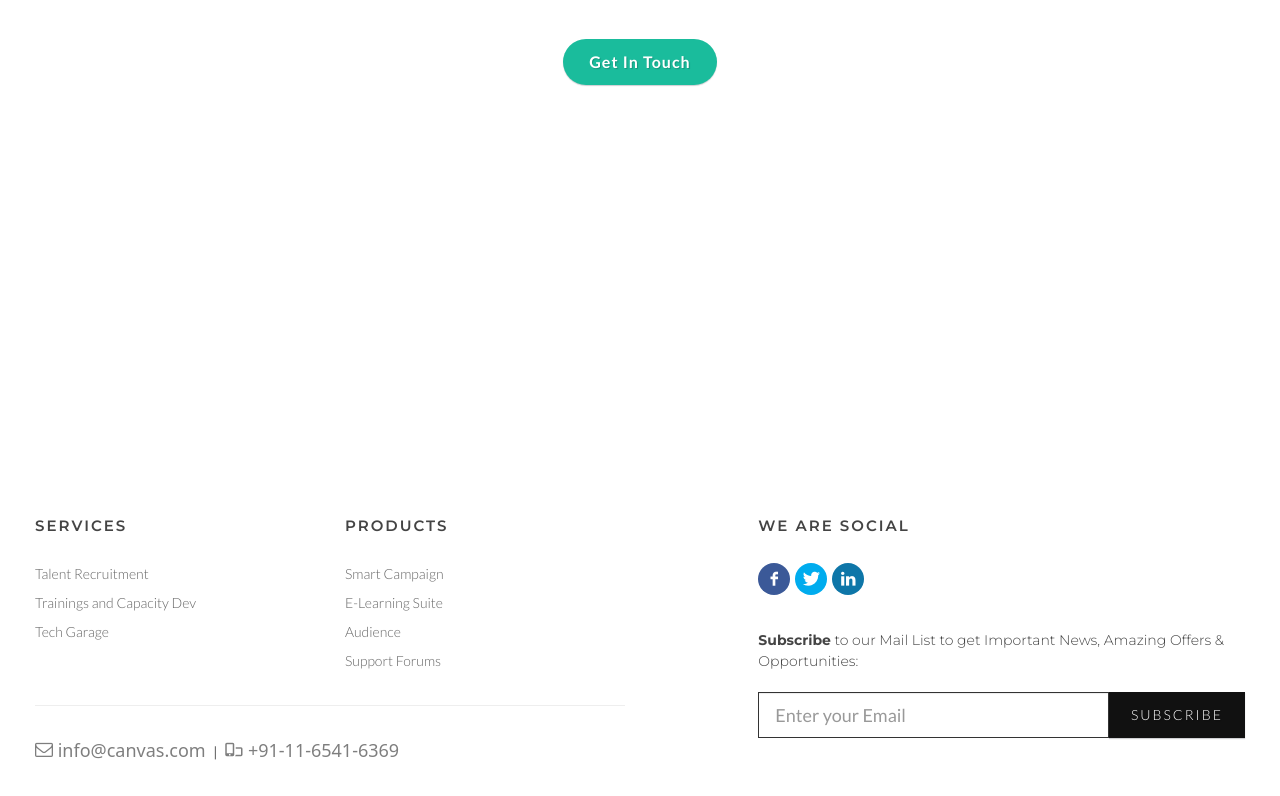
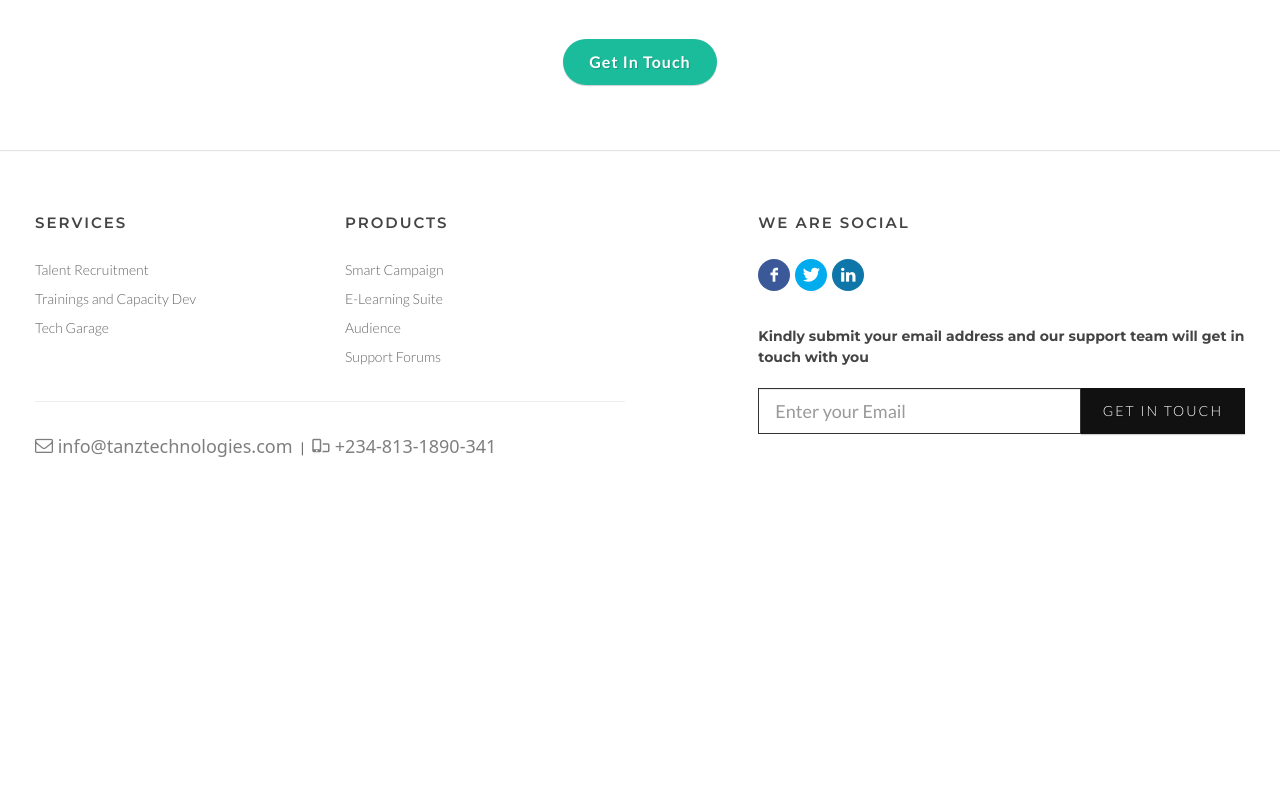
Before and after one commit to kennyadenat/tanz, an Angular app: page / in a window 1280 px wide. Shown: the part 4393-5189 px from the top of the page. After the commit the page ends 4953 px from the top, so only its background shows below. Built offline with nearby package versions, Linux system fonts and the light colour scheme.

Commit message:
updated get in touch

```diff
--- a/angular.json
+++ b/angular.json
@@ -20,7 +20,7 @@
             "tsConfig": "tsconfig.app.json",
             "aot": false,
             "assets": [
-              "src/favicon.ico",
+              "src/favicon.png",
               "src/assets"
             ],
             "styles": [
@@ -82,7 +82,7 @@
             "tsConfig": "tsconfig.spec.json",
             "karmaConfig": "karma.conf.js",
             "assets": [
-              "src/favicon.ico",
+              "src/favicon.png",
               "src/assets"
             ],
             "styles": [
--- a/src/index.html
+++ b/src/index.html
@@ -54,7 +54,7 @@
   <link rel="stylesheet" href="/assets/css/responsive.css" type="text/css" />
   <meta name="viewport" content="width=device-width, initial-scale=1" />
 
-  <link rel='icon' href='kenny.svg' type='image/x-svg' />
+  <link rel='icon' href='favicon.png' type='image/x-png' />
 
   <style>
     #header:not(.sticky-header) #logo a {
@@ -466,12 +466,33 @@
 
             <h3 class="ls1 t400" style="font-size: 32px;">Trusted by <span>30+</span> Industry Partners &amp; Clients
               worldwide</h3>
-            <!-- <a href="#modal-login" data-lightbox="inline" class="button button-large button-black capitalize"
-              style="border-radius: 23px;">Login Now</a> -->
-            <a href="#" data-scrollto="#section-pricing" data-easing="easeInOutExpo" data-speed="1250" data-offset="160"
-              class="button button-large capitalize" style="border-radius: 23px;">Get in Touch</a>
 
-            <div class="clear bottommargin"></div>
+            <a class="button button-large capitalize" style="border-radius: 23px;">Get in Touch</a>
+          </div>
+        </div>
+
+        <div class="section notopmargin footer-stick"
+          style="padding: 10px 0; background-color: #F8FAFB; border-top: 1px solid #E5E5E5;">
+          <div class="container clearfix">
+
+            <div class="row clearfix">
+              <div class="col-md-4">
+                <div class="app-footer-features"><i class="icon-line2-globe-alt"></i>
+                  <h5 class="font-body"><a href="#">Free Taining</a><span> &amp; 24-hour coverage</span></h5>
+                </div>
+              </div>
+              <div class="col-md-4">
+                <div class="app-footer-features"><i class="icon-line2-notebook"></i>
+                  <h5 class="font-body"><a href="#">99.99% Uptime</a><span> the last 12 months</span></h5>
+                </div>
+              </div>
+              <div class="col-md-4">
+                <div class="app-footer-features"><i class="icon-line2-lock"></i>
+                  <h5 class="font-body"><span>Serious about</span> <a href="#">Security</a> <span>&amp;</span> <a
+                      href="#">Privacy</a></h5>
+                </div>
+              </div>
+            </div>
 
           </div>
         </div>
@@ -609,8 +630,8 @@
             <div class="line line-sm"></div>
 
             <div class="copy-link"><a href="mailto:noreply@canvas.com"><i class="icon-envelope2"></i>
-                info@canvas.com</a> <span class="middot"> | </span> <a href="tel:+91-11-6541-6369"><i
-                  class="icon-phone-portrait"></i> +91-11-6541-6369</a> </div>
+                info@tanztechnologies.com</a> <span class="middot"> | </span> <a href="tel:+234-813-1890-341"><i
+                  class="icon-phone-portrait"></i> +234-813-1890-341</a> </div>
 
           </div>
 
@@ -620,7 +641,8 @@
               <h4>We are Social</h4>
 
               <div class="bottommargin-sm clearfix">
-                <a href="#" class="social-icon si-rounded si-small si-colored si-facebook">
+                <a href="https://www.facebook.com/tanztechnologies"
+                  class="social-icon si-rounded si-small si-colored si-facebook">
                   <i class="icon-facebook"></i>
                   <i class="icon-facebook"></i>
                 </a>
@@ -638,7 +660,7 @@
             </div>
 
             <div class="widget subscribe-widget notopmargin clearfix">
-              <h5><strong>Subscribe</strong> to our Mail List to get Important News, Amazing Offers &amp; Opportunities:
+              <h5><strong>Kindly submit your email address and our support team will get in touch with you</strong>
               </h5>
               <div class="widget-subscribe-form-result"></div>
               <form id="widget-subscribe-form" action="include/subscribe.php" role="form" method="post"
@@ -647,7 +669,8 @@
                   <input type="email" id="widget-subscribe-form-email" name="widget-subscribe-form-email"
                     class="input-lg form-control required email" placeholder="Enter your Email">
                   <span class="input-group-btn">
-                    <button class="button button-black t300 button-dark ls2 uppercase" type="submit">Subscribe</button>
+                    <button class="button button-black t300 button-dark ls2 uppercase" type="submit">Get in
+                      Touch</button>
                   </span>
                 </div>
               </form>
```
Also changed, not shown: src/favicon.png (added).
